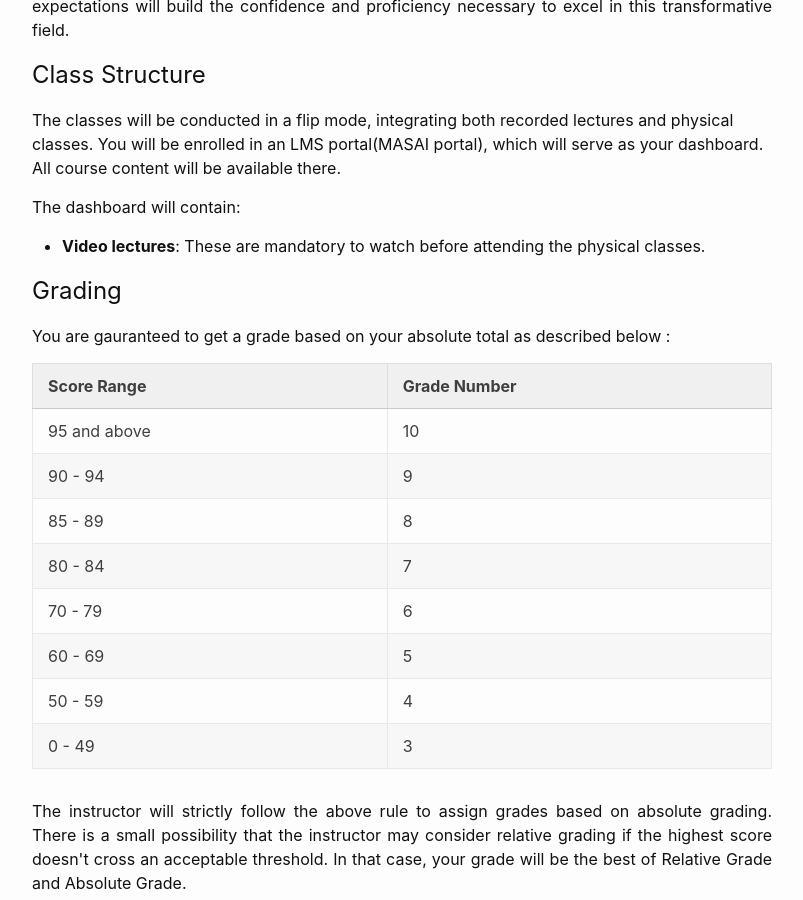
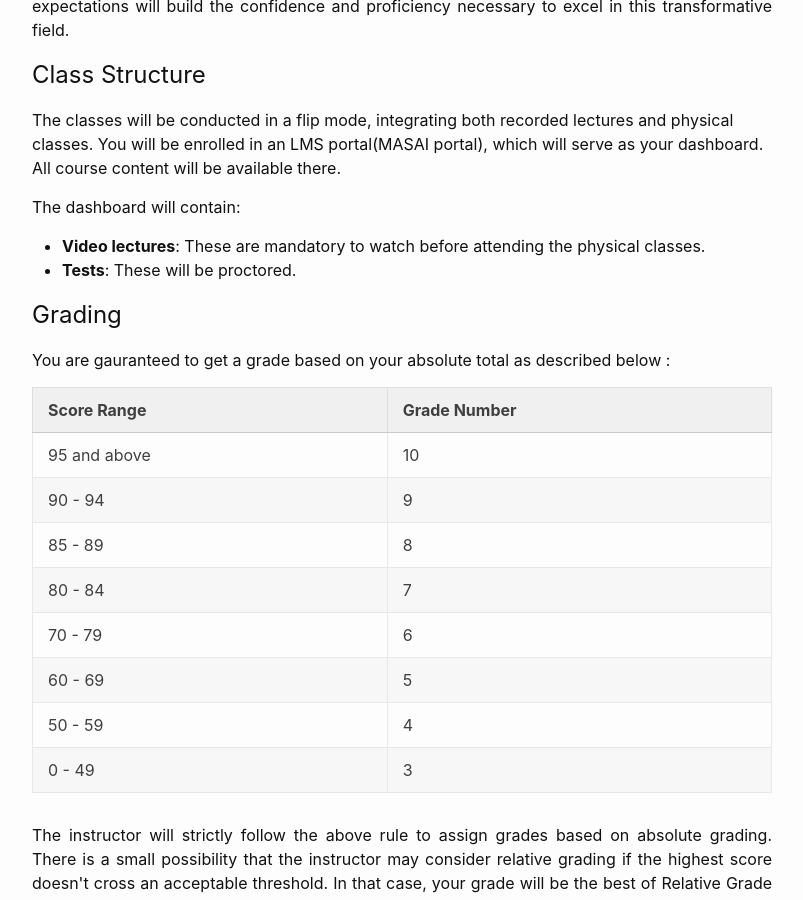
Before and after one commit to sudarshansudarshan/cs503, a Jekyll site: the page built from Handbook.md, in a window 1280 px wide and 900 px high, scrolled down 1422 px. Shown: the whole window, without its empty margins (238-1041 px from the left). Built offline with Jekyll 4.4.1, drawn with Linux system fonts in a browser that asks for light colours.

Commit message:
Update Handbook.md

```diff
--- a/Handbook.md
+++ b/Handbook.md
@@ -56,6 +56,7 @@ The classes will be conducted in a flip mode, integrating both recorded lectures
 The dashboard will contain:
 
 - **Video lectures**: These are mandatory to watch before attending the physical classes.
+- **Tests**: These will be proctored.
 
 
 # Grading
```
